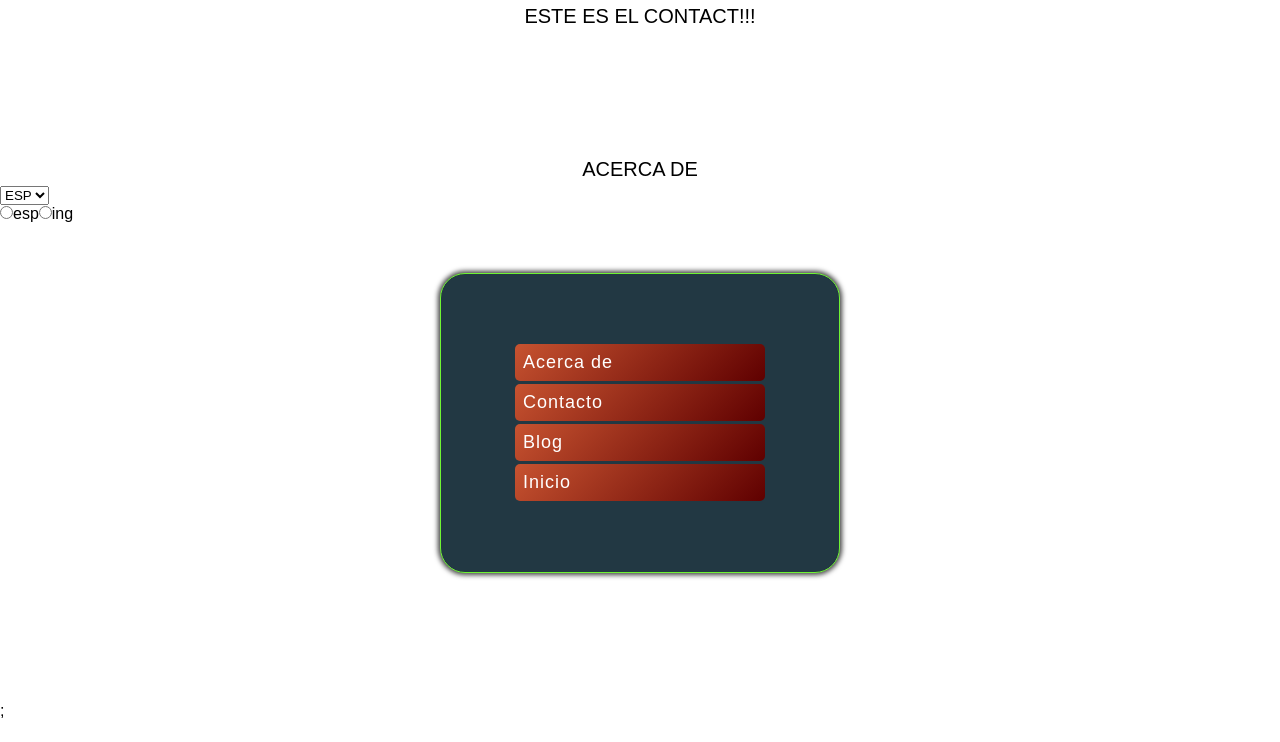
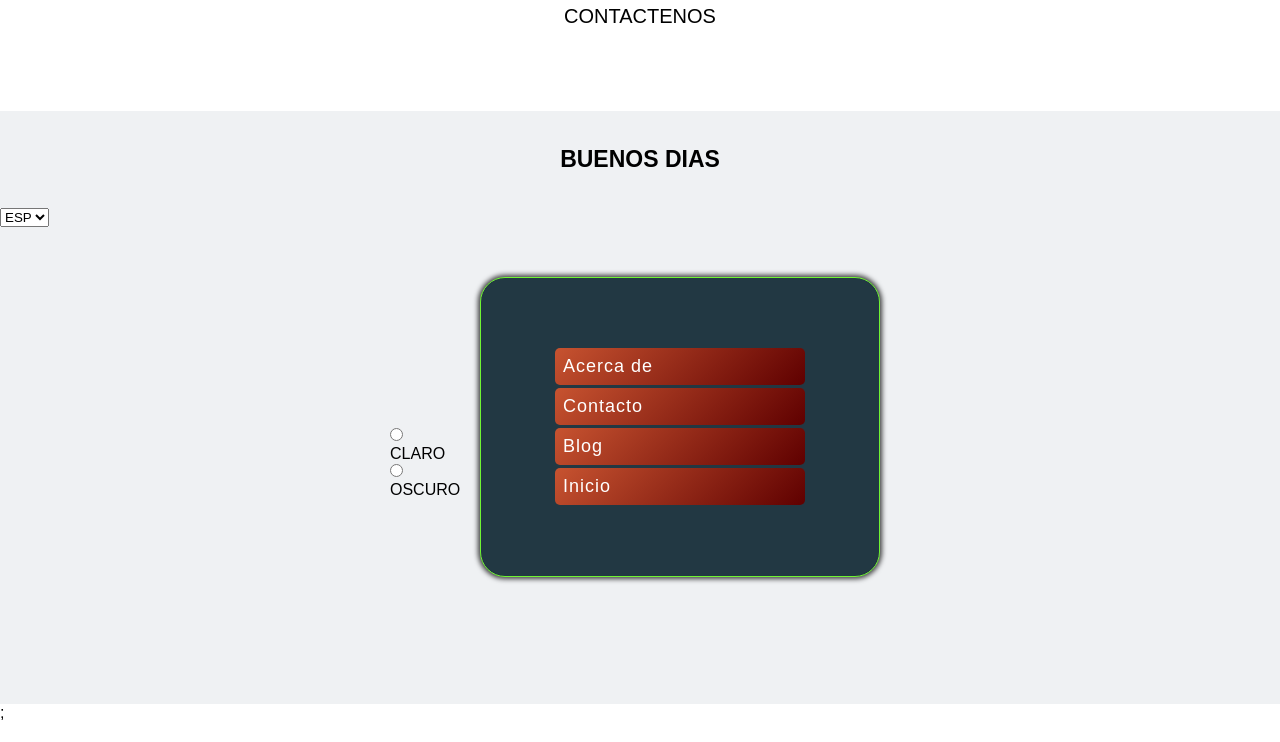
Before and after one commit to QuentinTheBard/EFI_JavaScript, a React (Create React App) app: page /Contact in a window 1280 px wide. Shown: the top 742 px of the page. Built offline with nearby package versions, Linux system fonts and the light colour scheme.

Commit message:
Logica hecha

```diff
--- a/package.json
+++ b/package.json
@@ -8,6 +8,7 @@
     "@testing-library/user-event": "^13.5.0",
     "react": "^18.2.0",
     "react-dom": "^18.2.0",
+    "react-router-dom": "^6.4.3",
     "react-scripts": "5.0.1",
     "react-switch": "^7.0.0",
     "web-vitals": "^2.1.4"
--- a/src/App.js
+++ b/src/App.js
@@ -1,13 +1,11 @@
 import './App.css';
 import React from 'react';
-import Menu from './components/menuViejo'
 import MenuLang from './components/menuLeng'
 import "./CSS/switch.css"
 import About from './pages/About'
 import Blog from './pages/Blog'
 import Contact from './pages/Contact';
 import { ThemeProvider } from './Context/ThemeContext';
-import MenuTheme from './components/menuTheme'
 import { LanguageProvider } from './Context/LanguageContext';
 import ReactDOM from 'react-dom';
 import {
@@ -22,17 +20,23 @@ function App() {
 
     <div className="App">
       <Router>
-        <Routes>
+        {/* <Routes>
           <Route path="/About" element={<About />} />
           <Route path="/Blog" element={<Blog />} />
           <Route path="/Contact" element={<Contact />} />
 
 
+        </Routes> */}
+        <ThemeProvider>
+        <LanguageProvider>
+        <Routes>
+          <Route path="/About" element={<About />} />
+          <Route path="/Blog" element={<Blog />} />
+          <Route path="/Contact" element={<Contact />} />
         </Routes>
-
-        <LanguageProvider>
           <MenuLang />
         </LanguageProvider>
+        </ThemeProvider>
 
       </Router>;
 
--- a/src/Context/LanguageContext.js
+++ b/src/Context/LanguageContext.js
@@ -8,18 +8,32 @@ const initialLanguage = "esp"
 
 const translation={
     esp:{
+        Title: "Buenos Dias",
         Home: "Inicio",
         About: "Acerca de",
+        AboutPageTitle: "Acerca de Nosotros",
         Proyects: "Proyectos",
         FAQ: "FAQ",
-        Contact: "Contacto"
+        Contact: "Contacto",
+        ContactPageTitle:"Contactenos",
+        Blog: "Blog",
+        BlogPageTitle: "Este es nuestro Blog",
+        LightLabel: "CLARO",
+        DarkLabel: "OSCURO"
     },
     eng:{
+        Title: "Good Morning",
         Home: "Home",
         About: "About",
+        AboutPageTitle: "About Us",
         Proyects: "Proyects",
         FAQ: "FAQ",
-        Contact: "Contact"
+        Contact: "Contact",
+        ContactPageTitle:"Contact Us",
+        Blog: "Blog",
+        BlogPageTitle: "This is our Blog",
+        LightLabel: "LIGHT",
+        DarkLabel: "DARK"
     }
 }
 
--- a/src/components/menuLeng.js
+++ b/src/components/menuLeng.js
@@ -3,15 +3,18 @@ import "../CSS/style.css";
 import { useContext } from "react"
 import { Link } from 'react-router-dom';
 import LanguageContext from '../Context/LanguageContext';
+import ThemeContext from '../Context/ThemeContext';
+
 
 function Menu2() {
     const { text, handleLanguage } = useContext(LanguageContext);
+    const {theme, handleTheme} = useContext(ThemeContext);
 
     return (
 
-        <div>
-            <div className="titleContainer">
-                <h1 className="Title">{text.About}</h1>
+        <div className={theme}>
+            <div className={theme}>
+                <h1 className="Title">{text.Title}</h1>
             </div>
 
             <select name="language" onClick={handleLanguage}>
@@ -19,7 +22,7 @@ function Menu2() {
                 <option value="eng">ING</option>
             </select>
 
-            <div >
+            {/* <div >
                 <input
                     type="radio"
                     name="theme"
@@ -36,9 +39,30 @@ function Menu2() {
                     value="eng"
                 />
                 <label>ing</label>
-            </div>
+            </div> */}
 
             <section className="section">
+                <div className="buttonContainer">
+                    <input
+                        type="radio"
+                        name="theme"
+                        id="light"
+                        onClick={handleTheme}
+                        value="light"
+                    />
+                    <label classname="label" htmlFor="light">{text.LightLabel}</label>
+                    <input
+                        type="radio"
+                        name="theme"
+                        id="dark"
+                        onClick={handleTheme}
+                        value="dark"
+                    />
+                        <label classname="label" htmlFor="dark">{text.DarkLabel}</label>
+                </div>
+
+
+
                 <div className="DirectionsContainer">
                     <ul>
                         <li>
--- a/src/pages/About.jsx
+++ b/src/pages/About.jsx
@@ -1,14 +1,23 @@
 import React from "react";
+import "../CSS/style.css";
+import { useContext } from "react"
+import { Link } from 'react-router-dom';
+import LanguageContext from '../Context/LanguageContext';
+import ThemeContext from '../Context/ThemeContext';
 
 
 const About = () => {
+    const { text, handleLanguage } = useContext(LanguageContext);
+    const {theme, handleTheme} = useContext(ThemeContext);
     return(
     <div>
 
-        <h1>este es el About!!!!!!!!!</h1>
+        <h1>{text.AboutPageTitle}</h1>
+
 
 
     </div>
+
 )
 
 }
--- a/src/pages/Blog.jsx
+++ b/src/pages/Blog.jsx
@@ -1,11 +1,18 @@
 import React from "react";
+import "../CSS/style.css";
+import { useContext } from "react"
+import { Link } from 'react-router-dom';
+import LanguageContext from '../Context/LanguageContext';
+import ThemeContext from '../Context/ThemeContext';
 
 
 const Blog = () => {
+    const { text, handleLanguage } = useContext(LanguageContext);
+    const {theme, handleTheme} = useContext(ThemeContext);
     return(
     <div>
 
-        <h1>Este es el Bloggg!!!!</h1>
+        <h1>{text.BlogPageTitle}</h1>
 
 
     </div>
--- a/src/pages/Contact.jsx
+++ b/src/pages/Contact.jsx
@@ -1,11 +1,18 @@
 import React from "react";
+import "../CSS/style.css";
+import { useContext } from "react"
+import { Link } from 'react-router-dom';
+import LanguageContext from '../Context/LanguageContext';
+import ThemeContext from '../Context/ThemeContext';
 
 
 const Contact = () => {
+    const { text, handleLanguage } = useContext(LanguageContext);
+    const {theme, handleTheme} = useContext(ThemeContext);
     return(
     <div>
 
-        <h1>este es el Contact!!!</h1>
+        <h1>{text.ContactPageTitle}</h1>
 
 
     </div>
```
Also changed, not shown: 1 other file (tests, documents, lock files or other folders).
